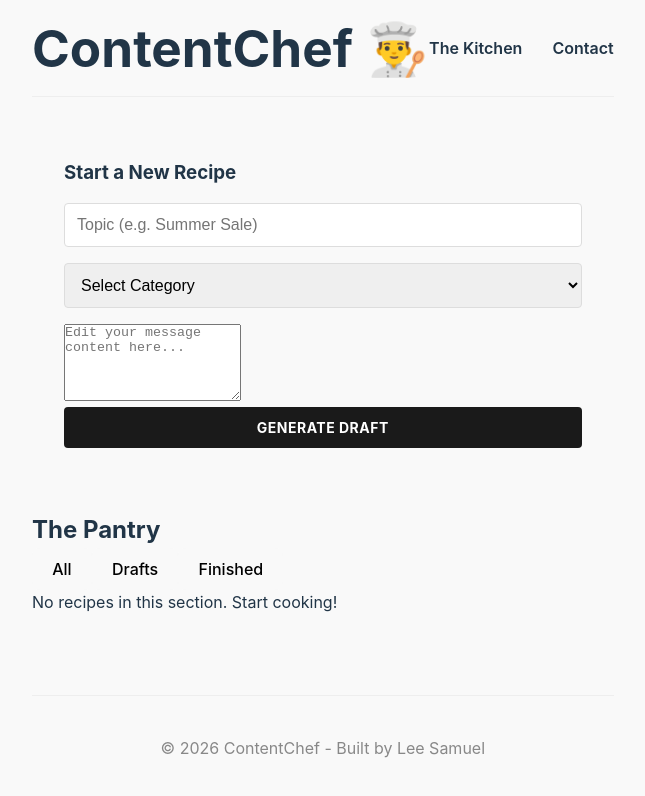
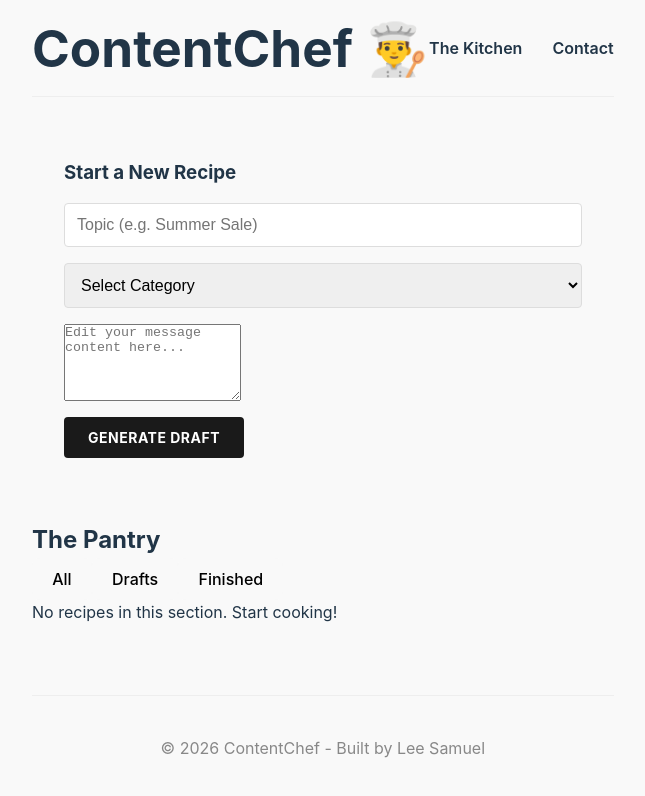
Before and after one commit to lsamuel-dev/ContentChef, a React (Vite) app: page / in a window 1280 px wide. Shown: the top 796 px of the page, without its empty margins (8-653 px from the left). Built offline with nearby package versions, Linux system fonts and the light colour scheme.

Commit message:
generate button

```diff
--- a/src/Components/DraftForm/DraftForm.css
+++ b/src/Components/DraftForm/DraftForm.css
@@ -23,13 +23,24 @@
   font-size: 1rem;
 }
 
+/* This goes in DraftForm.css to override local component styles */
 .generate-btn {
-  background-color: var(--chef-red);
-  color: white;
-  width: 100%;
-  font-size: 1.1rem;
+  background-color: #1a1a1a !important; /* Solid dark grey */
+  color: #ffffff !important; /* Pure white text */
+  opacity: 1 !important; /* Force visibility */
+  visibility: visible !important; /* Ensure it is not hidden */
+  display: inline-block !important;
+
+  padding: 12px 24px;
+  border-radius: 4px;
+  font-weight: 700;
+  text-transform: uppercase;
+  cursor: pointer;
+  border: none;
+  margin-top: 10px;
 }
 
+/* Hover effect remains, but button starts visible */
 .generate-btn:hover {
-  background-color: #c9302c;
+  background-color: #333333 !important;
 }
```
